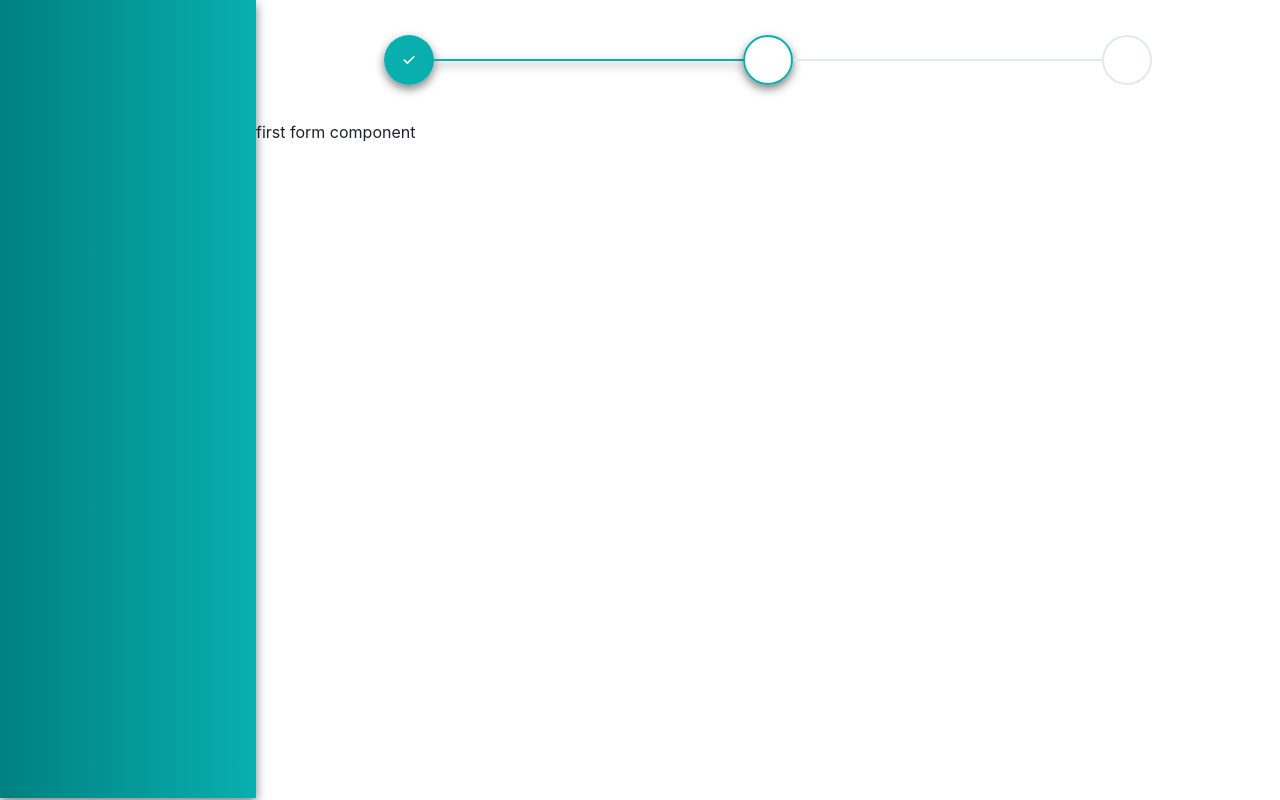
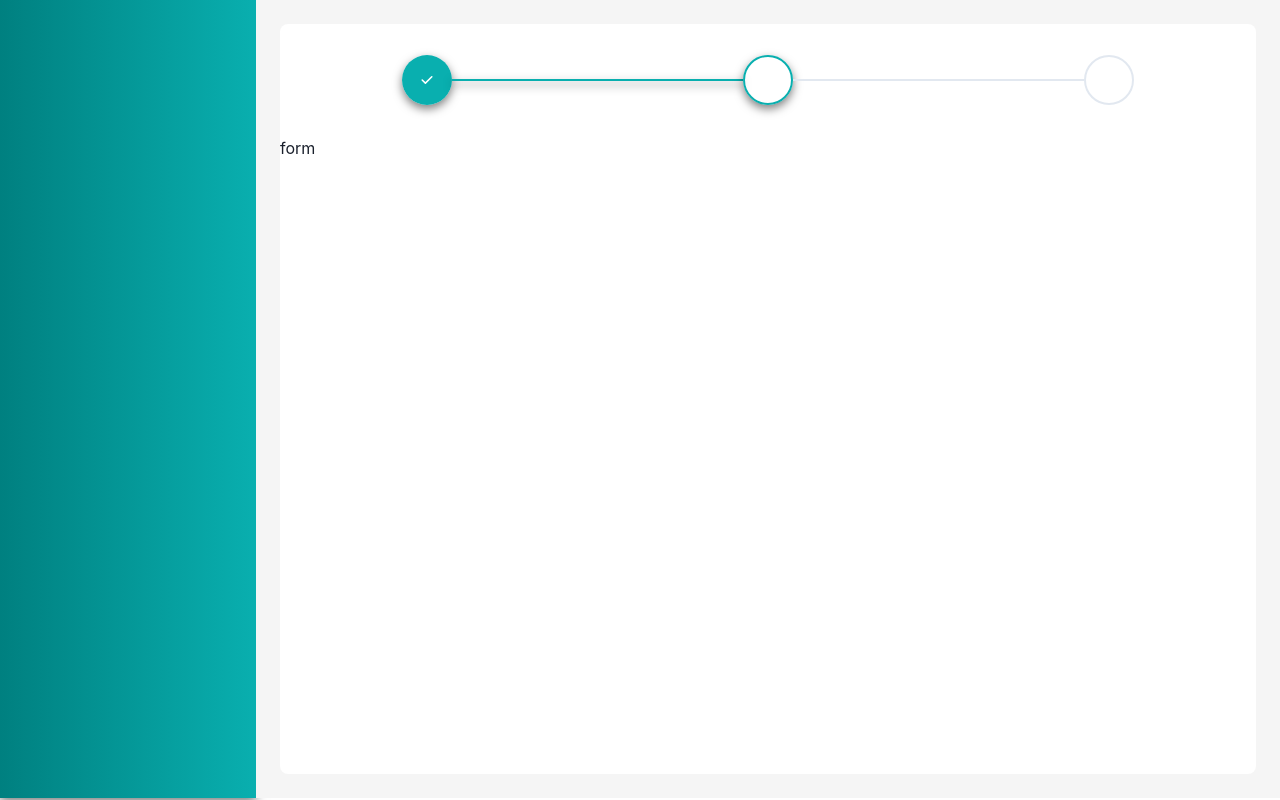
Before and after one commit to Essimbi/electron-react-test, a React (Create React App) app in the folder app/: page / in a window 1280 px wide. Built offline with nearby package versions, Linux system fonts and the light colour scheme.

Commit message:
add gray on main component

```diff
--- /dev/null
+++ b/app/src/Components/ContentStepWrapperInscriptionForm/index.tsx
@@ -0,0 +1,10 @@
+import { Box } from "@chakra-ui/react"
+import React from "react"
+
+export const InformForm = () => {
+    return (
+        <Box>
+            form
+        </Box>
+    )
+}
--- a/app/src/Layouts/ContentStepWrapper/index.tsx
+++ b/app/src/Layouts/ContentStepWrapper/index.tsx
@@ -1,11 +1,12 @@
 import { Box } from '@mui/material';
+import { InformForm } from '../../Components/ContentStepWrapperInscriptionForm';
 
 export const ContentStepWrapper = () => {
-  let result = '';
+  let result: any;
   const step = '1';
   switch (parseInt(step)) {
     case 1:
-      result = 'first form component';
+      result = <InformForm />;
       break;
     case 2:
       result = 'second form component';
--- a/app/src/Layouts/MainComponent/index.tsx
+++ b/app/src/Layouts/MainComponent/index.tsx
@@ -1,17 +1,26 @@
 import React from 'react';
-//import { useSettingsContext } from '../../Hooks/useSettings';
+import { useSettingsContext } from '../../Hooks/useSettings';
 import { StepperComponent } from '../../Components/stepperComponent';
 import { Box } from '@mui/material';
 import { ContentStepWrapper } from '../ContentStepWrapper';
 import { useDimensions } from '../../Hooks/useDimensions';
 
 export const MainComponent = () => {
-  //const { settings } = useSettingsContext();
+  const { settings } = useSettingsContext();
   const { innerHeight, innerWidth } = useDimensions();
+
   return (
     <Box
       width={innerWidth - (innerWidth * 20) / 100}
       height={innerHeight - (0.31 * innerHeight) / 100}
+      padding={3}
+      sx={{ backgroundColor: settings.globalColors.lowGray.main }}
+    >
+      <Box
+        width={'100%'}
+        borderRadius={2}
+        height={'100%'}
+        sx={{ backgroundColor: 'white' }}
       >
         <Box
           height={'15%'}
@@ -25,5 +34,6 @@ export const MainComponent = () => {
           <ContentStepWrapper />
         </Box>
       </Box>
+    </Box>
   );
 };
--- a/app/src/configs/types.ts
+++ b/app/src/configs/types.ts
@@ -15,6 +15,7 @@ export type Settings = {
   themeColor: ThemeColor;
   contentWidth: ContentWidth;
   language: LanguageType;
+  globalColors: any
 };
 
 export type SideBar = {
--- a/app/src/constants/GlobalStyles.ts
+++ b/app/src/constants/GlobalStyles.ts
@@ -31,3 +31,12 @@ export const useStyles = makeStyles({
     },
   },
 });
+
+export const GlobalColors = {
+  lowGray: {
+    main: '#F5F5F5',
+  },
+  pureWhite: {
+    main: '#FFFFFF',
+  },
+};
--- a/app/src/contexts/SettingsContext.tsx
+++ b/app/src/contexts/SettingsContext.tsx
@@ -1,9 +1,11 @@
 import { ReactNode, createContext, useState } from 'react';
 import { Settings } from '../configs/types';
+import { GlobalColors } from '../constants/GlobalStyles';
 
 const initialSettings: Settings = {
   themeColor: 'primary',
   mode: 'dark',
+  globalColors: GlobalColors,
   contentWidth: {
     innerHeight: window.innerHeight,
     innerWidth: window.innerWidth,
--- a/app/src/index.tsx
+++ b/app/src/index.tsx
@@ -10,6 +10,7 @@ import { ChakraProvider } from '@chakra-ui/react';
 const root = ReactDOM.createRoot(
   document.getElementById('root') as HTMLElement
 );
+
 root.render(
   <React.StrictMode>
     <ChakraProvider>
```
Lines whose indentation alone changed are shown as unchanged.
